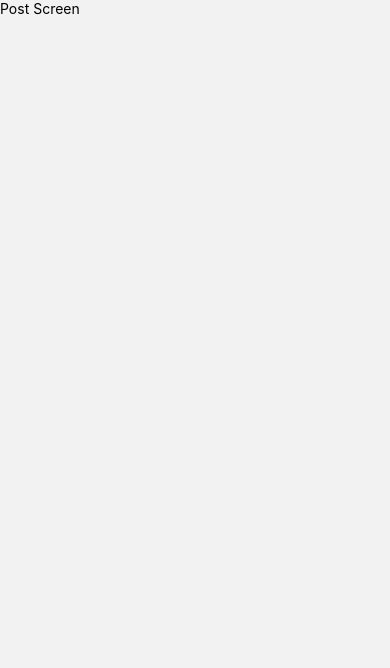
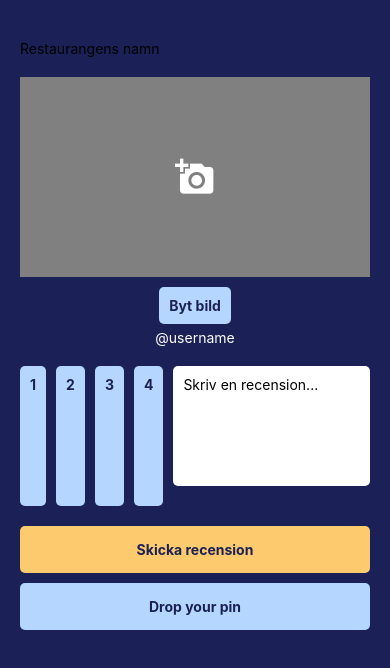
Before and after one commit to sofiapetterssonnn/Kandidat, a React Native app in the folder DineDrop/: screen /Post in a window 390 px wide. Shown: the top 668 px of the page. Built offline with nearby package versions, Linux system fonts and the light colour scheme.

Commit message:
fixat review sidan, kan lägga till bild osv

```diff
--- a/DineDrop/assets/screens/PostScreen.js
+++ b/DineDrop/assets/screens/PostScreen.js
@@ -1,10 +1,179 @@
-import React from 'react';
-import { Text, View} from 'react-native';
 
-export default function PostScreen(){
-    return(
-        <View>
-            <Text>Post Screen</Text>
+import React, { useState } from 'react';
+import { Text, View, StyleSheet, TextInput, TouchableOpacity, Image } from 'react-native';
+import { MaterialCommunityIcons } from '@expo/vector-icons';
+import * as ImagePicker from 'expo-image-picker';
+
+export default function PostScreen() {
+    const [restaurant, setRestaurant] = useState('');
+    const [image, setImage] = useState(null);
+    const [rating, setRating] = useState(0);
+    const [review, setReview] = useState('');
+
+    const handleImageSelect = async () => {
+        const { status } = await ImagePicker.requestMediaLibraryPermissionsAsync();
+        if (status !== 'granted') {
+            alert('Permission to access media library is required!');
+            return;
+        }
+        let result = await ImagePicker.launchImageLibraryAsync({
+            allowsEditing: true,
+            aspect: [1, 1],
+            quality: 1,
+        });
+
+        if (!result.cancelled) {
+            const { uri } = result;
+            setImage(uri);
+        }
+    };
+
+    const handleRating = (newRating) => {
+        setRating(newRating);
+    };
+
+    const handleSubmit = () => {
+        // Lägg till Kod här för att skicka review till databasen
+    };
+
+    return (
+        <View style={styles.container}>
+            <View style={styles.header}>
+                <TextInput
+                    style={styles.input}
+                    placeholder="Restaurangens namn"
+                    value={restaurant}
+                    onChangeText={setRestaurant}
+                />
+            </View>
+            <View style={styles.imageContainer}>
+                {image ? (
+                    <Image source={{ uri: image }} style={styles.image} resizeMode="contain" />
+                ) : (
+                    <TouchableOpacity style={styles.imagePlaceholder} onPress={handleImageSelect}>
+                        <MaterialCommunityIcons name="camera-plus" size={40} color="white" />
+                    </TouchableOpacity>
+                )}
+                <TouchableOpacity style={styles.changeImageButton} onPress={handleImageSelect}>
+                    <Text style={styles.changeImageButtonText}>Byt bild</Text>
+                </TouchableOpacity>
+                <Text style={styles.username}>@username</Text>
+            </View>
+
+            <View style={styles.ratingContainer}>
+                {[1, 2, 3, 4].map((value) => (
+                    <TouchableOpacity
+                        key={value}
+                        style={[styles.ratingButton, value <= rating && styles.selected]}
+                        onPress={() => handleRating(value)}
+                    >
+                        <Text style={styles.ratingText}>{value}</Text>
+                    </TouchableOpacity>
+                ))}
+                <TextInput
+                    style={styles.reviewInput}
+                    placeholder="Skriv en recension..."
+                    value={review}
+                    onChangeText={setReview}
+                    multiline
+                />
+            </View>
+            <TouchableOpacity style={styles.button} onPress={handleSubmit}>
+                <Text style={styles.buttonText}>Skicka recension</Text>
+            </TouchableOpacity>
+            <TouchableOpacity style={styles.mapButton}>
+                <Text style={styles.mapButtonText}>Drop your pin</Text>
+            </TouchableOpacity>
         </View>
     );
 }
+
+
+const styles = StyleSheet.create({
+    container: {
+        flex: 1,
+        backgroundColor: '#1B2156',
+        paddingHorizontal: 20,
+        paddingVertical: 40
+    },
+    header: {
+        marginBottom: 20
+    },
+    imageContainer: {
+        alignItems: 'center',
+        marginBottom: 20
+    },
+    image: {
+        width: '100%',
+        height: 200
+    },
+    imagePlaceholder: {
+        width: '100%',
+        height: 200,
+        backgroundColor: 'grey',
+        justifyContent: 'center',
+        alignItems: 'center'
+    },
+    username: {
+        color: '#fff',
+        marginTop: 5
+    },
+    ratingContainer: {
+        flexDirection: 'row',
+        marginBottom: 20
+    },
+    ratingButton: {
+        backgroundColor: '#B4D6FF',
+        borderRadius: 5,
+        padding: 10,
+        marginRight: 10
+    },
+    selected: {
+        backgroundColor: '#FDCB6E'
+    },
+    ratingText: {
+        color: '#1B2156',
+        fontWeight: 'bold',
+        textAlign: 'center'
+    },
+    reviewInput: {
+        backgroundColor: '#fff',
+        padding: 10,
+        borderRadius: 5,
+        height: 120,
+        textAlignVertical: 'top',
+        marginBottom: 20
+    },
+    button: {
+        backgroundColor: '#FDCB6E',
+        borderRadius: 5,
+        padding: 15,
+        alignItems: 'center',
+        marginBottom: 10
+    },
+    buttonText: {
+        color: '#1B2156',
+        fontWeight: 'bold'
+    },
+    mapButton: {
+        backgroundColor: '#B4D6FF',
+        borderRadius: 5,
+        padding: 15,
+        alignItems: 'center'
+    },
+    mapButtonText: {
+        color: '#1B2156',
+        fontWeight: 'bold'
+    },
+    changeImageButton: {
+        backgroundColor: '#B4D6FF',
+        borderRadius: 5,
+        padding: 10,
+        alignItems: 'center',
+        marginTop: 10
+    },
+    changeImageButtonText: {
+        color: '#1B2156',
+        fontWeight: 'bold',
+    }
+});
```
